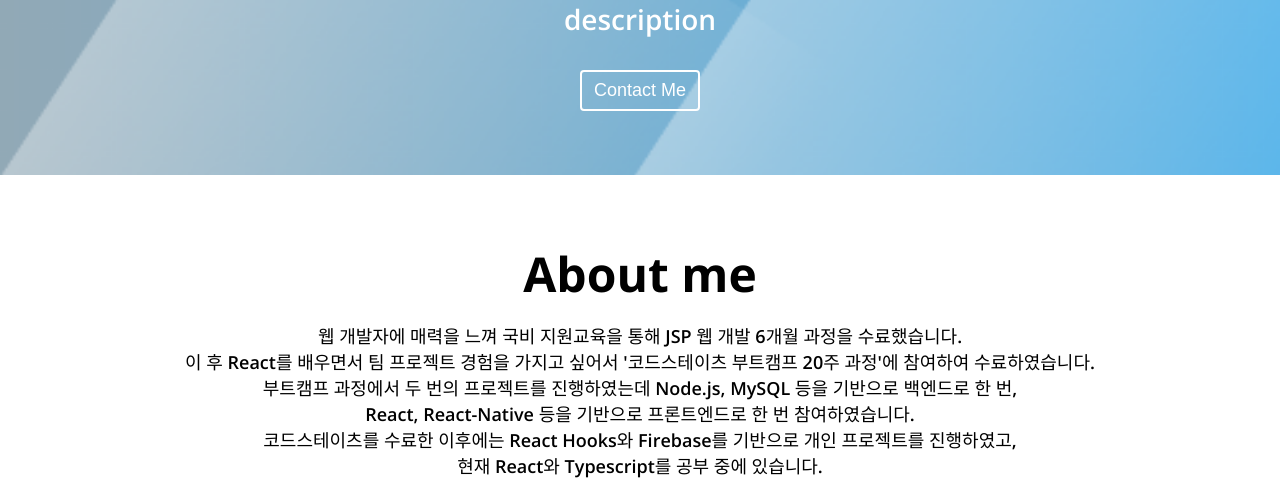
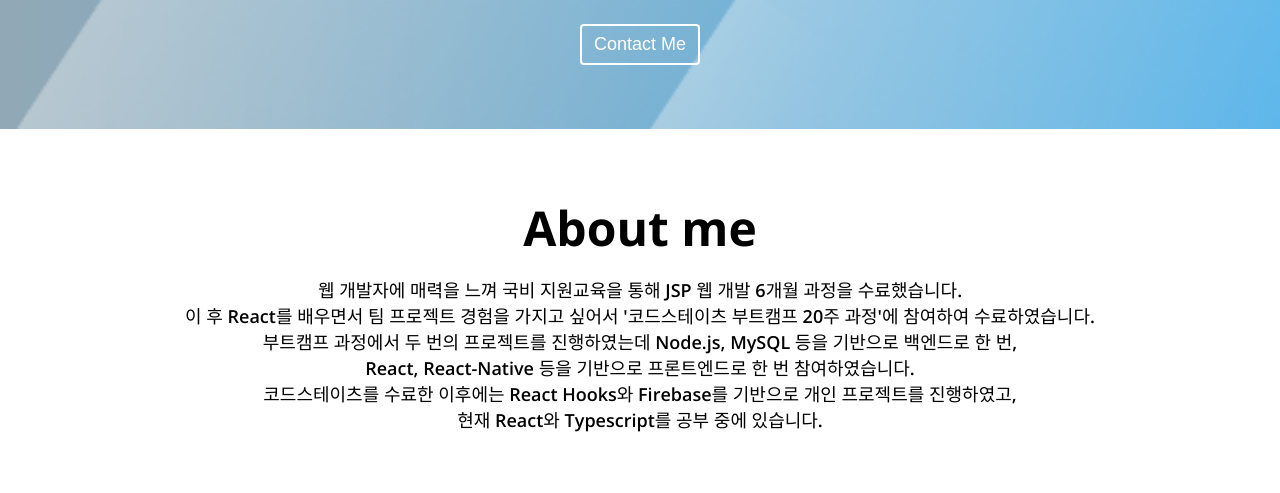
Before and after one commit to jhkim9513/Portfolio, a plain HTML site: page index.html in a window 1280 px wide. Shown: the part 607-1100 px from the top of the page. Drawn offline with nearby package versions, Linux system fonts and the light colour scheme.

Commit message:
fix content

```diff
--- a/index.html
+++ b/index.html
@@ -41,7 +41,7 @@
     <div class="home__container">
       <img src="imgs/profile.png" alt="JongHwan's profile photo" class="home__avatar">
     <h1 class="home__title">안녕하세요! <br/>React 프론트엔드 개발자 <br/> '김종환' 입니다.</h1>
-    <h2 class="home__description">description</h2>
+    <!-- <h2 class="home__description">description</h2> -->
     <button class="home__contact">Contact Me</button>
     </div>
   </section>
```
